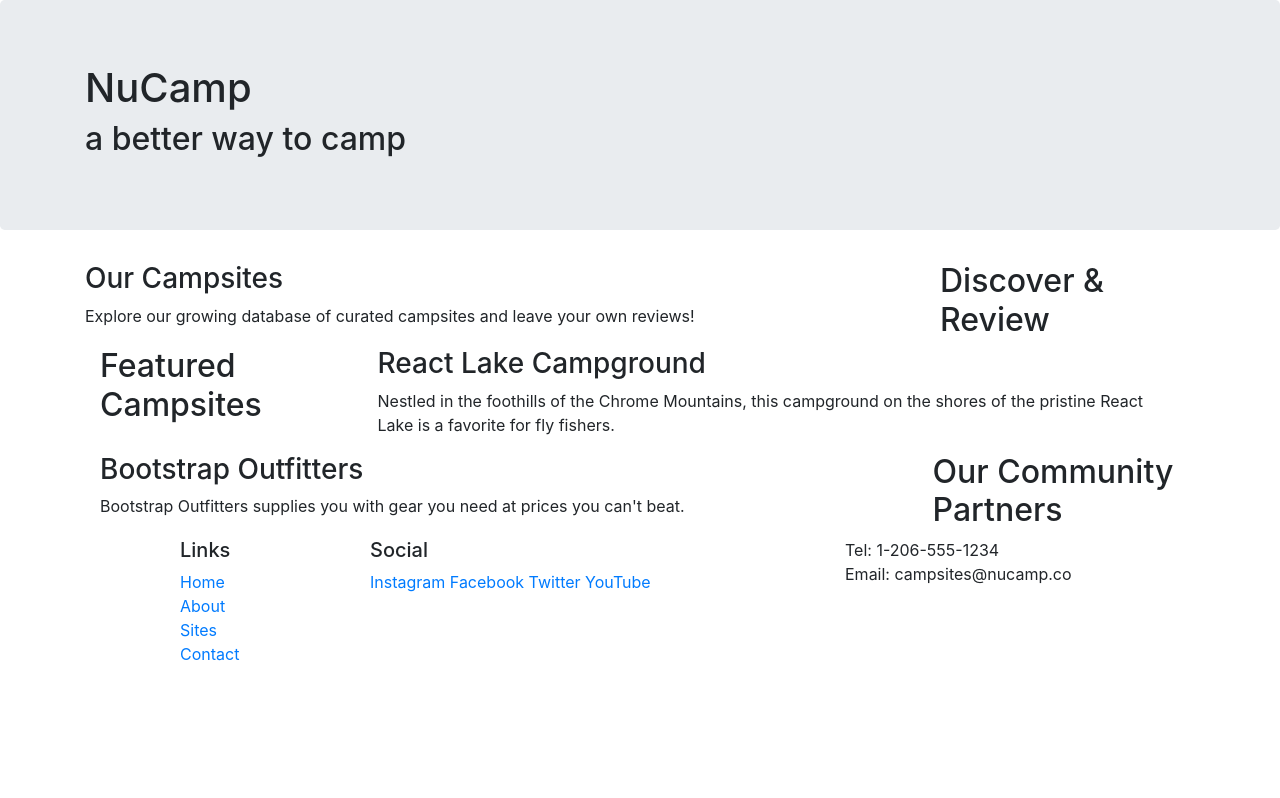
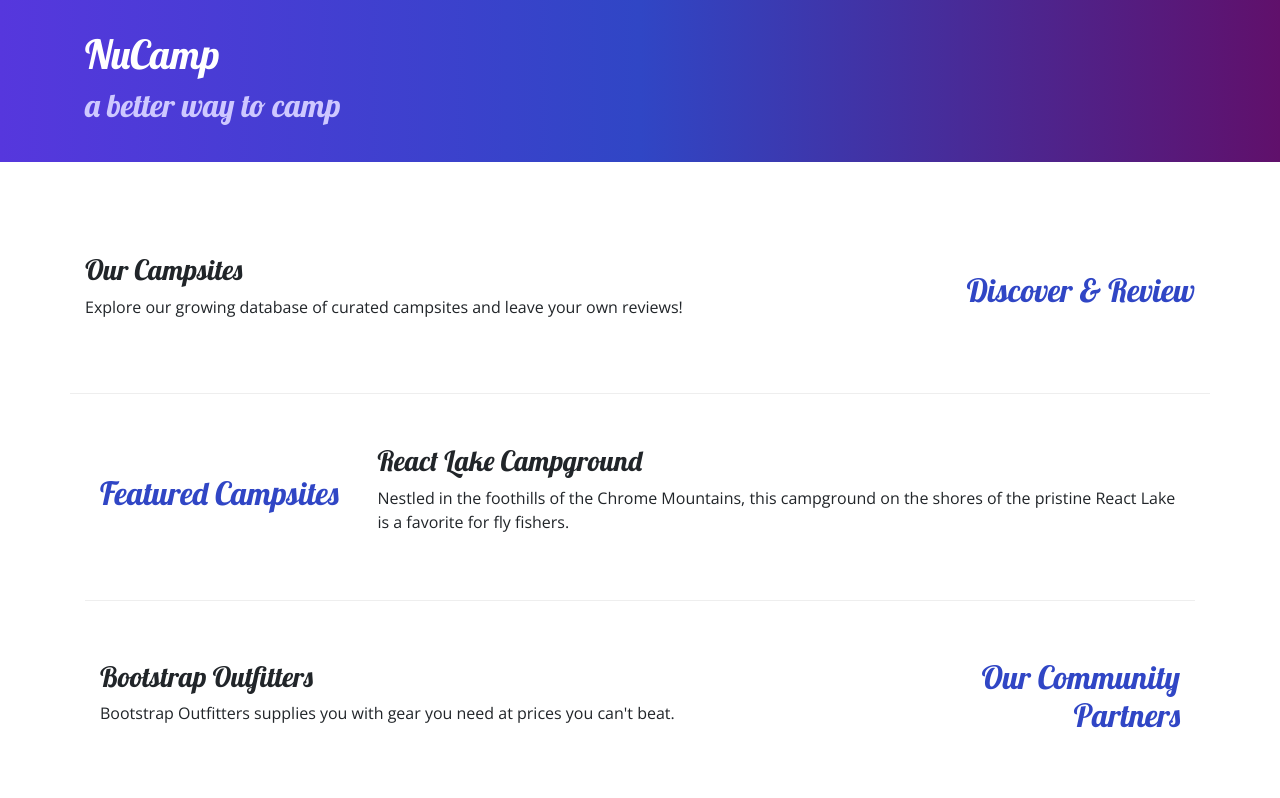
Before and after one commit to Micvarga/Bootstrap-project-1, a website: page index.html in a window 1280 px wide. Shown: the top 798 px of the page. Drawn offline with nearby package versions, Linux system fonts and the light colour scheme.

Commit message:
add custom styles

```diff
--- /dev/null
+++ b/css/styles.css
@@ -0,0 +1,34 @@
+body {
+    font-family: "Open Sans", sans-serif;
+}
+
+h1,
+h2,
+h3 {
+    font-family: "Lobster", cursive;
+}
+
+h2 {
+    color: #3046c5;
+}
+
+header h2 {
+    color: #cec8ff;
+}
+
+footer {
+    background-image: linear-gradient(#cec8ff, white);
+    padding: 20px 0;
+}
+
+.jumbotron {
+    padding: 30px;
+    background-image: linear-gradient(to right, #5637DD, #3046C5, #60106b);
+    color: white;
+}
+
+.row-content {
+    padding: 50px 0;
+    border-bottom: 1px ridge;
+    min-height: 200px;
+}
--- a/index.html
+++ b/index.html
@@ -7,12 +7,16 @@
 
     <!-- Bootstrap CSS -->
     <link rel="stylesheet" href="node_modules/bootstrap/dist/css/bootstrap.min.css" />
+
+    <!-- Additional CSS must be placed after Bootstrap CSS -->
+    <link rel="stylesheet" href="https://fonts.googleapis.com/css?family=Lobster|Open+Sans" />
+    <link rel="stylesheet" href="css/styles.css" />
     <title>NuCamp: A Better Way To Camp</title>
 </head>
 
 <body>
 
-    <header class="jumbotron">
+    <header class="jumbotron jumbotron-fluid">
         <div class="container">
             <div class="row">
                 <div class="col">
@@ -24,9 +28,9 @@
         </div>
     </header>
     <div class="container">
-        <div class="row">
+        <div class="row row-content align-items-center">
             <div class="col-sm-4 order-sm-last col-md-3">
-                <h2>Discover & Review</h2>
+                <h2 class="text-sm-right">Discover & Review</h2>
             </div>
             <div class="col">
                 <h3>Our Campsites</h3>
@@ -35,7 +39,7 @@
         </div>
 
         <div class="container">
-            <div class="row">
+            <div class="row row-content align-items-center">
                 <div class="col-sm-4 col-md-3">
                     <h2>Featured Campsites</h2>
                 </div>
@@ -50,9 +54,9 @@
         </div>
 
         <div class="container">
-            <div class="row">
+            <div class="row row-content align-items-center">
                 <div class="col-sm-4 order-sm-last col-md-3">
-                    <h2>Our Community Partners</h2>
+                    <h2 class="text-sm-right">Our Community Partners</h2>
                 </div>
                 <div class="col">
                     <h3>Bootstrap Outfitters</h3>
@@ -74,14 +78,14 @@
                         <li><a href="#">Contact</a></li>
                     </ul>
                 </div>
-                <div class="col-6 col-sm-5">
+                <div class="col-6 col-sm-5 text-center">
                     <h5>Social</h5>
                     <a href="http://instagram.com/">Instagram</a>
                     <a href="http://facebook.com/">Facebook</a>
                     <a href="http://twitter.com/">Twitter</a>
                     <a href="http://youtube.com/">YouTube</a>
                 </div>
-                <div class="col-sm-4">
+                <div class="col-sm-4 text-center">
                     Tel: 1-206-555-1234<br />
                     Email: campsites@nucamp.co
                 </div>
```
